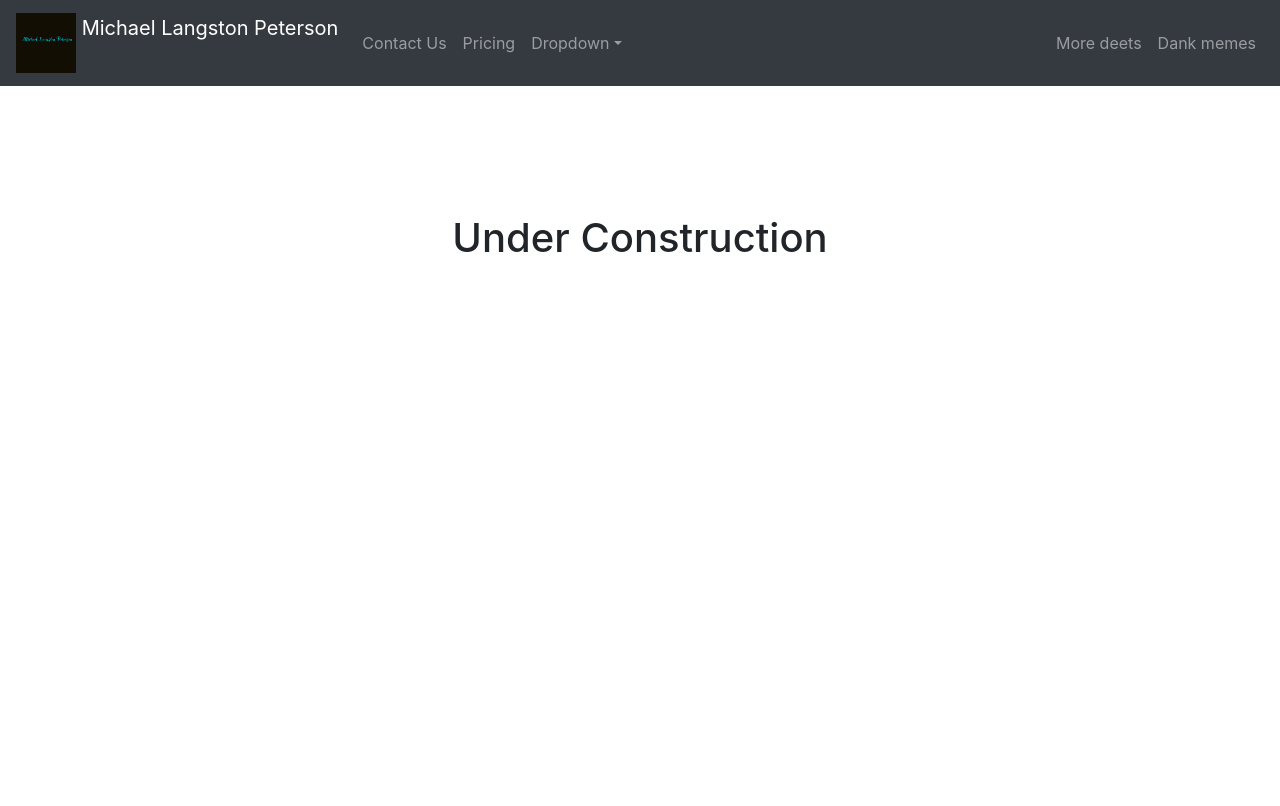
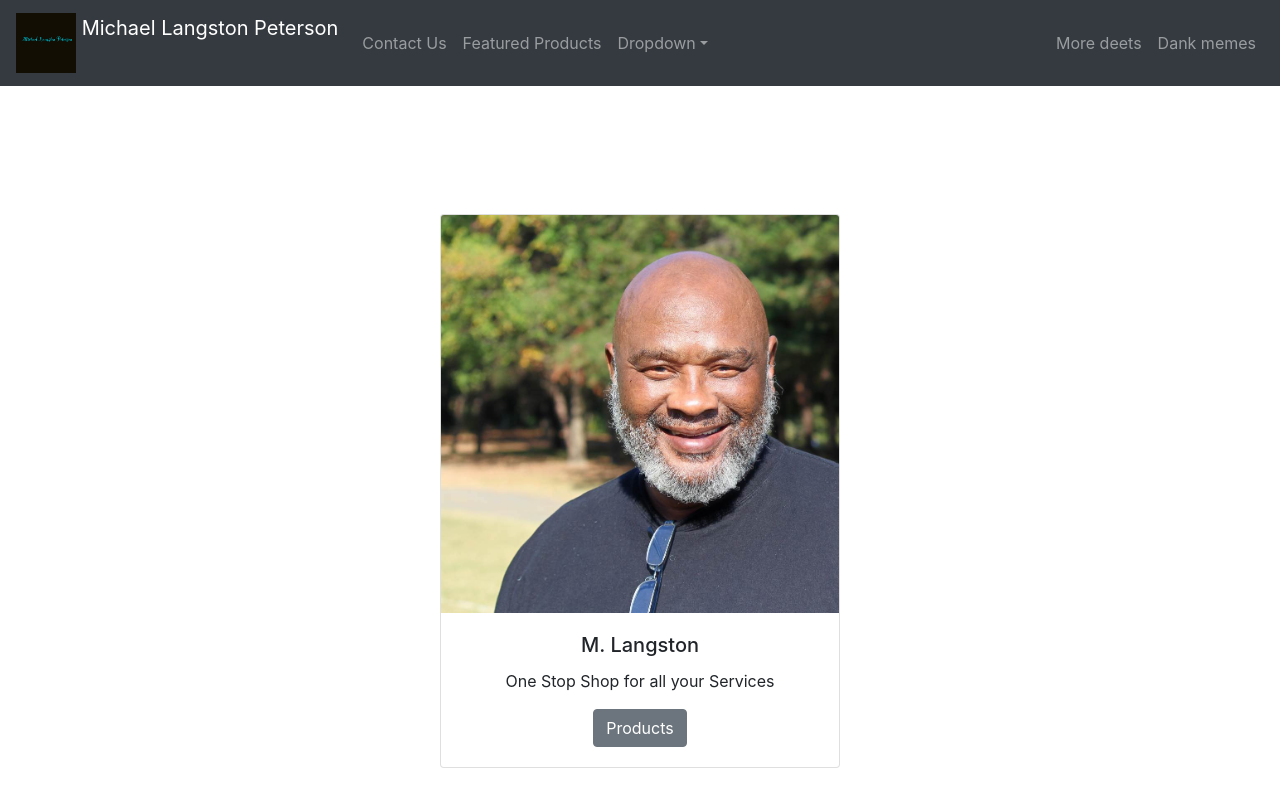
Before and after one commit to MorganPeterson1313/Langston, a React (Create React App) app: page /home in a window 1280 px wide. Shown: the top 806 px of the page. Built offline with nearby package versions, Linux system fonts and the light colour scheme.

Commit message:
added a card on the home page and a carousel on the products page

```diff
--- a/src/App.js
+++ b/src/App.js
@@ -10,6 +10,7 @@ import 'bootstrap/dist/css/bootstrap.min.css';
 import Contact from './Components/Contact';
 import { Switch, Route } from 'react-router-dom';
 import Home from './Components/Home';
+import Products from './Components/Products';
 
 class App extends Component  {
   render(){
@@ -33,7 +34,7 @@ class App extends Component  {
   <Navbar.Collapse id="responsive-navbar-nav">
     <Nav className="mr-auto">
       <Nav.Link href= "/Contact">Contact Us</Nav.Link>
-      <Nav.Link href="#pricing">Pricing</Nav.Link>
+      <Nav.Link href="/products">Featured Products</Nav.Link>
       <NavDropdown title="Dropdown" id="collasible-nav-dropdown">
         <NavDropdown.Item href="#Contact">Action</NavDropdown.Item>
         <NavDropdown.Item href="#action/3.2">Another action</NavDropdown.Item>
@@ -53,6 +54,7 @@ class App extends Component  {
       <Switch>
               <Route exact path='/home' component={Home} />
               <Route path='/Contact' component={Contact} />
+              <Route path='/products' component={Products} />
                         {/* <Route render={function () {
                             return <p>Not found</p>
                         }} /> */}
--- a/src/Components/Home.js
+++ b/src/Components/Home.js
@@ -1,12 +1,30 @@
 import React, { Component } from 'react'
 import '../App.css';
+import Carousel from 'react-bootstrap/Carousel';
+import 'bootstrap/dist/css/bootstrap.min.css';
+import Container from 'react-bootstrap/Container'
+import Card from 'react-bootstrap/Card';
+import Button from 'react-bootstrap/Button';
+import Michael from '../Michael.jpg';
+
+
+
 export class Home extends Component {
     render() {
         return (
             <div className= "Home">
-             <h1 >
-              Under Construction
-            </h1>
+            <div style={{ display: "flex" , justifyContent: "center", marginBottom:"20%"}}>
+            <Card style={{ width: '25rem'}}>
+  <Card.Img variant="top" src={Michael} />
+  <Card.Body>
+    <Card.Title>M. Langston</Card.Title>
+    <Card.Text>
+      One Stop Shop for all your Services
+    </Card.Text>
+    <Button variant="secondary">Products</Button>
+  </Card.Body>
+</Card>
+</div>
             </div>
         )
     }
--- /dev/null
+++ b/src/Components/Products.js
@@ -0,0 +1,53 @@
+import React, { Component } from 'react'
+import '../App.css';
+import Carousel from 'react-bootstrap/Carousel';
+import 'bootstrap/dist/css/bootstrap.min.css';
+import Container from 'react-bootstrap/Container'
+
+export class Products extends Component {
+    render() {
+        return (
+            <div className= "Home">
+             <Carousel>
+  <Carousel.Item>
+    <img
+      className="d-block w-100"
+      src="https://images.unsplash.com/photo-1516178151140-1a27a08c417a?ixlib=rb-1.2.1&ixid=MXwxMjA3fDB8MHxwaG90by1wYWdlfHx8fGVufDB8fHw%3D&auto=format&fit=crop&w=2702&q=80"
+      alt="First slide"
+    />
+    <Carousel.Caption>
+      <h3>First slide label</h3>
+      <p>Nulla vitae elit libero, a pharetra augue mollis interdum.</p>
+    </Carousel.Caption>
+  </Carousel.Item>
+  <Carousel.Item>
+    <img
+      className="d-block w-100"
+      src="https://images.unsplash.com/photo-1516258454449-64fed1caa732?ixlib=rb-1.2.1&ixid=MXwxMjA3fDB8MHxwaG90by1wYWdlfHx8fGVufDB8fHw%3D&auto=format&fit=crop&w=1951&q=80"
+      alt="Third slide"
+    />
+
+    <Carousel.Caption>
+      <h3>Second slide label</h3>
+      <p>Lorem ipsum dolor sit amet, consectetur adipiscing elit.</p>
+    </Carousel.Caption>
+  </Carousel.Item>
+  <Carousel.Item>
+    <img
+      className="d-block w-100"
+      src="https://images.unsplash.com/photo-1516442443906-71605254b628?ixlib=rb-1.2.1&ixid=MXwxMjA3fDB8MHxwaG90by1wYWdlfHx8fGVufDB8fHw%3D&auto=format&fit=crop&w=1949&q=80"
+      alt="Third slide"
+    />
+
+    <Carousel.Caption>
+      <h3>Third slide label</h3>
+      <p>Praesent commodo cursus magna, vel scelerisque nisl consectetur.</p>
+    </Carousel.Caption>
+  </Carousel.Item>
+</Carousel>
+            </div>
+        )
+    }
+}
+
+export default Products
```
Also changed, not shown: src/Michael.jpg (added).
